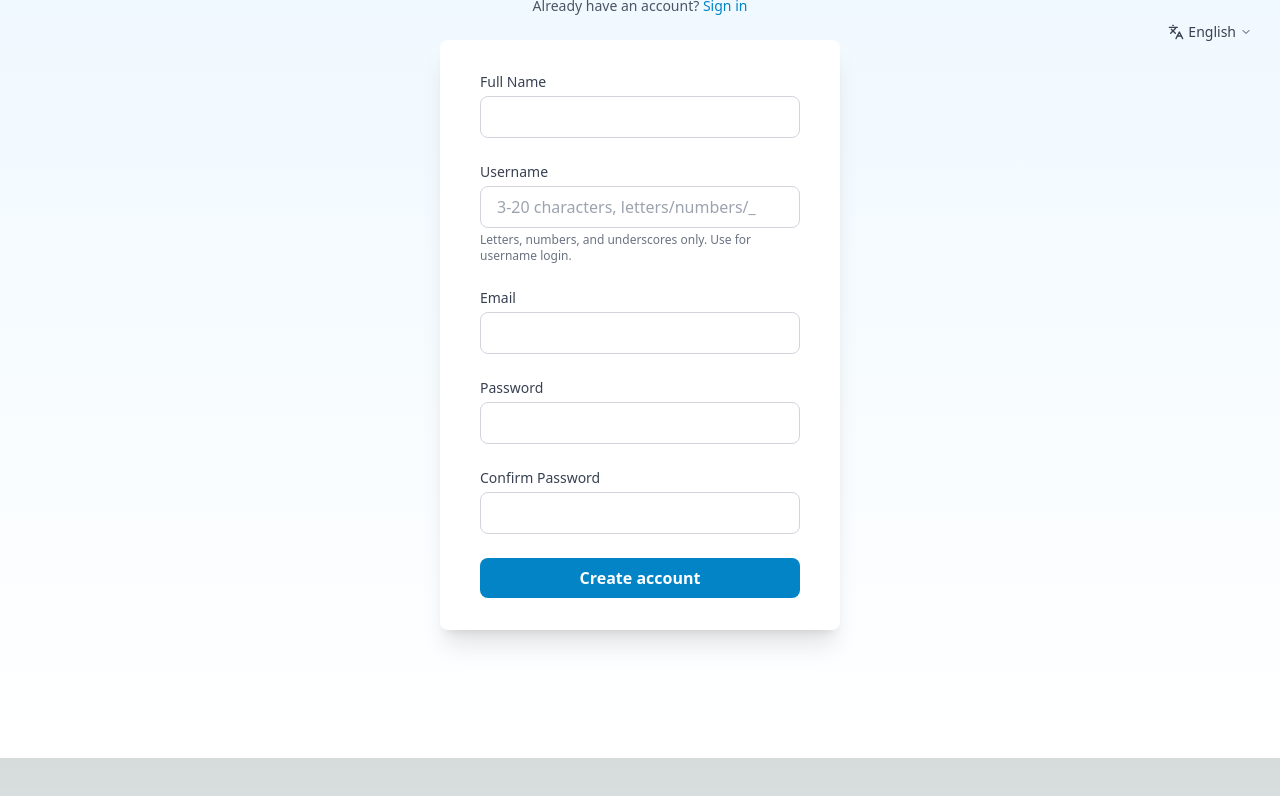
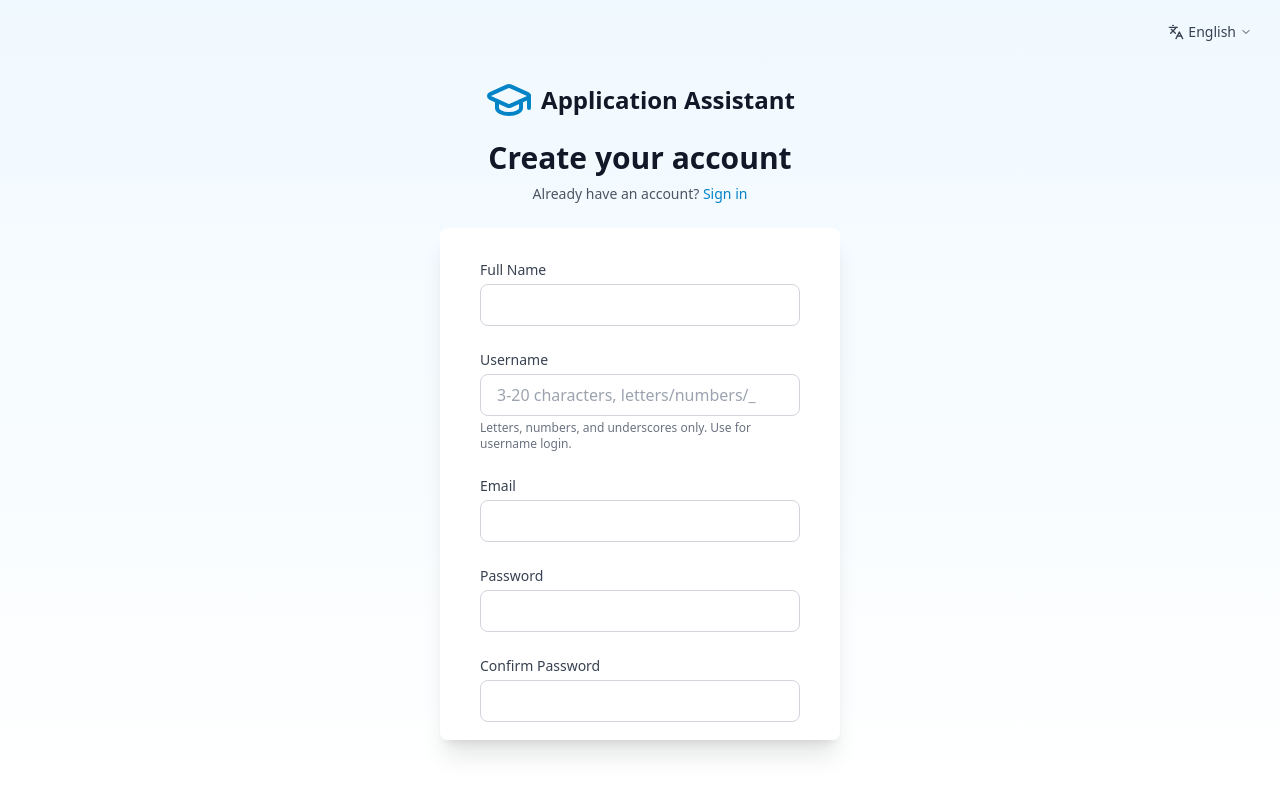
Before and after one commit to sosomamahk-ai/school-application-assistant, a Next.js app: page /auth/register in a window 1280 px wide. Shown: the top 796 px of the page. Built offline with nearby package versions, Linux system fonts and the light colour scheme.

Commit message:
Fix register page

```diff
--- a/src/pages/auth/login.tsx
+++ b/src/pages/auth/login.tsx
@@ -70,7 +70,7 @@ export default function Login() {
         <title>{t('auth.login.title')} - {t('common.appName')}</title>
       </Head>
 
-      <div className="min-h-[100vh] w-full bg-gradient-to-b from-primary-50 to-white flex flex-col items-center justify-center p-0">
+      <div className="min-h-screen w-full bg-gradient-to-b from-primary-50 to-white flex flex-col items-center justify-center p-0">
         <div className="absolute top-4 right-4">
           <LanguageSwitch variant="minimal" />
         </div>
--- a/src/pages/auth/register.tsx
+++ b/src/pages/auth/register.tsx
@@ -80,26 +80,28 @@ export default function Register() {
         <title>{t('auth.register.title')} - {t('common.appName')}</title>
       </Head>
 
-      <div className="min-h-[80vh] w-full bg-gradient-to-b from-primary-50 to-white flex flex-col items-center justify-center p-0">
+      <div className="min-h-screen w-full bg-gradient-to-b from-primary-50 to-white flex flex-col items-center justify-center p-0">
         <div className="absolute top-4 right-4">
           <LanguageSwitch variant="minimal" />
         </div>
-        <div className="w-full max-w-md px-4 sm:px-6 transform -translate-y-28 md:-translate-y-32">
-          <Link href="/" className="flex items-center justify-center space-x-2 pt-4">
+        <div className="w-full max-w-md px-4 sm:px-6 flex flex-col max-h-[90vh] md:max-h-[85vh]">
+          <div className="flex-shrink-0 pt-4 text-center">
+            <Link href="/" className="flex items-center justify-center space-x-2">
               <GraduationCap className="h-12 w-12 text-primary-600" />
               <span className="text-2xl font-bold text-gray-900">{t('common.appNameShort')}</span>
             </Link>
-          <h2 className="mt-4 text-center text-3xl font-bold text-gray-900">
+            <h2 className="mt-4 text-3xl font-bold text-gray-900">
               {t('auth.register.title')}
             </h2>
-          <p className="mt-2 text-center text-sm text-gray-600">
+            <p className="mt-2 text-sm text-gray-600">
               {t('auth.register.hasAccount')}{' '}
               <Link href="/auth/login" className="font-medium text-primary-600 hover:text-primary-500">
                 {t('auth.register.signIn')}
               </Link>
             </p>
+          </div>
 
-          <div className="mt-6 bg-white py-8 px-4 shadow-xl rounded-lg sm:px-10">
+          <div className="mt-6 bg-white py-8 px-4 shadow-xl rounded-lg sm:px-10 flex-1 overflow-y-auto">
             <form className="space-y-6" onSubmit={handleSubmit}>
               {error && (
                 <div className="bg-red-50 border border-red-200 text-red-700 px-4 py-3 rounded-lg">
```
Lines whose indentation alone changed are shown as unchanged.
